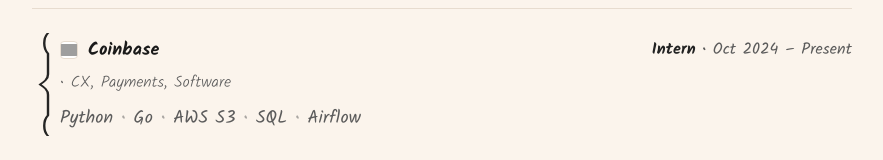
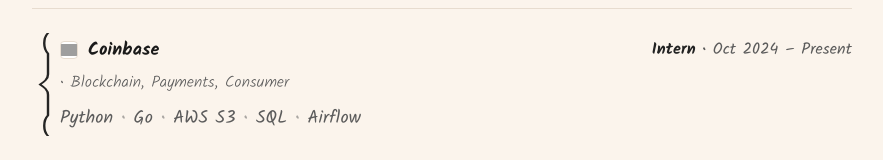
Before and after one commit to aaronbarought/MyPortfolio, a React (Vite) app: page /work in a window 1280 px wide. Shown: the part 401-561 px from the top of the page, without its empty margins (198-1081 px from the left). Built offline with nearby package versions, Linux system fonts and the light colour scheme; grey boxes are pictures that could not be loaded; the HTML template or start-up script is replaced by a standard one.

Commit message:
Update Experience.jsx

```diff
--- a/src/components/Experience.jsx
+++ b/src/components/Experience.jsx
@@ -7,7 +7,7 @@
     logo: "https://logo.clearbit.com/coinbase.com",
     role: "Intern",
     period: "Oct 2024 – Present",
-    bullets: ["CX, Payments, Software"],
+    bullets: ["Blockchain, Payments, Consumer"],
     tags: ["Python", "Go", "AWS S3", "SQL", "Airflow"]
   },
   {
```
